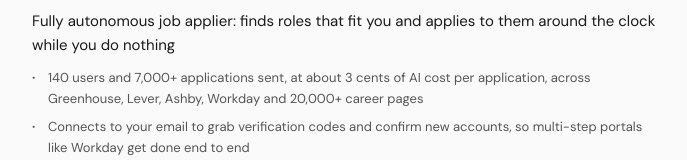
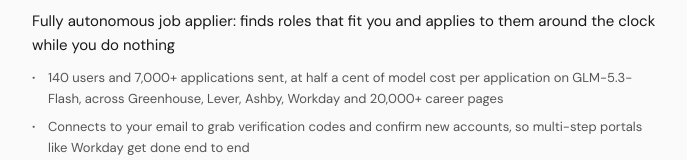
Before and after one commit to Keugene11/personal-website, a Next.js app: page / in a window 1280 px wide. Shown: the part 392-552 px from the top of the page, without its empty margins (296-983 px from the left). Built offline with nearby package versions, Linux system fonts and the light colour scheme.

Commit message:
Understudy card: use the resume's GLM-5.3-Flash figure, half a cent per application
Co-Authored-By: Claude Opus 5.5 <noreply@anthropic.com>

```diff
--- a/src/app/page.tsx
+++ b/src/app/page.tsx
@@ -31,7 +31,7 @@ const projects: Project[] = [
     stack: ["Next.js 16", "React 19", "TypeScript", "Neon Postgres", "OpenRouter", "Playwright", "Chrome Extension (MV3)", "Gmail API", "Stripe", "Tailwind CSS"],
     bullets: [
       "Fully autonomous job applier: finds roles that fit you and applies to them around the clock while you do nothing",
-      "140 users and 7,000+ applications sent, at about 3 cents of AI cost per application, across Greenhouse, Lever, Ashby, Workday and 20,000+ career pages",
+      "140 users and 7,000+ applications sent, at half a cent of model cost per application on GLM-5.3-Flash, across Greenhouse, Lever, Ashby, Workday and 20,000+ career pages",
       "Connects to your email to grab verification codes and confirm new accounts, so multi-step portals like Workday get done end to end",
       "Tracks every application and every answer it gave, and matches employer replies from your inbox",
     ],
```
